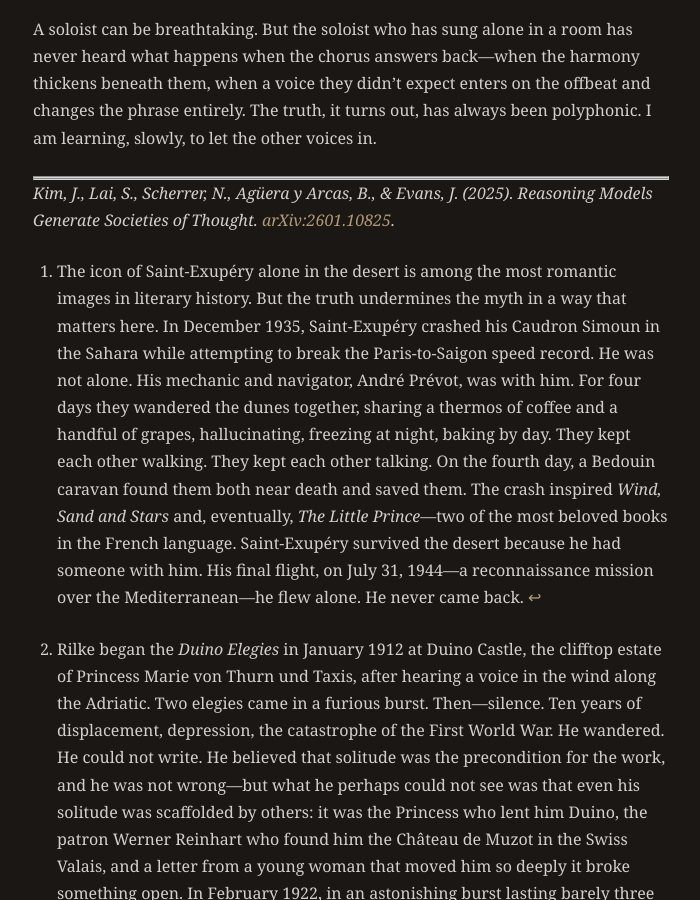
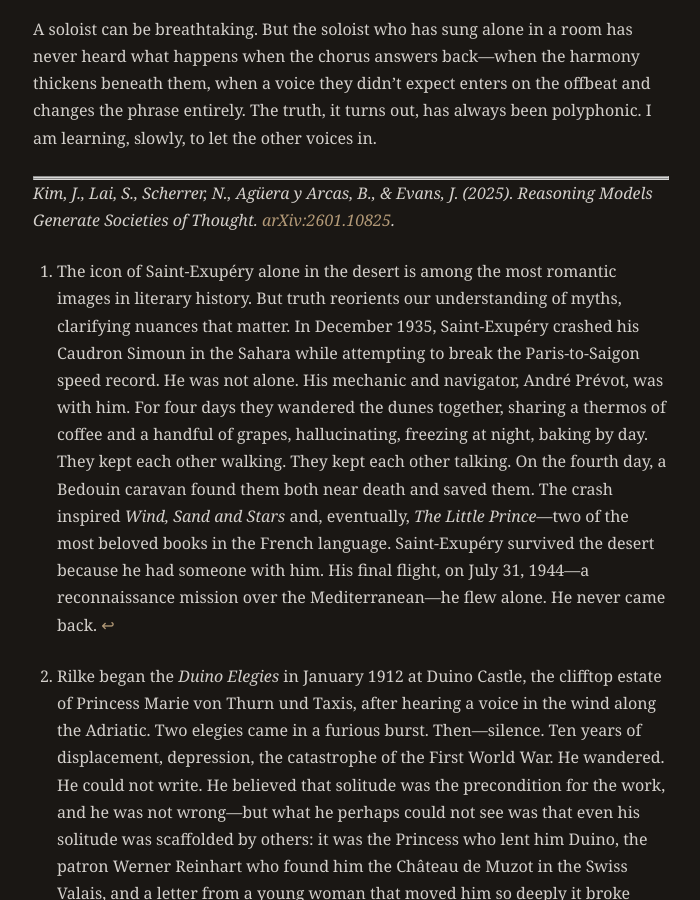
Before and after one commit to geosh5676/geosh5676.github.io, a Jekyll site: the page built from _posts/2026-02-02-the-friction-of-being.md, in a window 1280 px wide and 900 px high, scrolled down 5951 px. Shown: the whole window, without its empty margins (289-989 px from the left). Built offline with Jekyll 4.4.1, drawn with Linux system fonts in a browser that asks for light colours; some of the changed text lies outside the part shown.

Commit message:
Refine phrasing in Friction of Being
Co-Authored-By: Claude Opus 4.5 <noreply@anthropic.com>

```diff
--- a/_posts/2026-02-02-the-friction-of-being.md
+++ b/_posts/2026-02-02-the-friction-of-being.md
@@ -102,7 +102,7 @@ A soloist can be breathtaking. But the soloist who has sung alone in a room has
 
 ---
 
-[^1]: The icon of Saint-Exupéry alone in the desert is among the most romantic images in literary history. But the truth undermines the myth in a way that matters here. In December 1935, Saint-Exupéry crashed his Caudron Simoun in the Sahara while attempting to break the Paris-to-Saigon speed record. He was not alone. His mechanic and navigator, André Prévot, was with him. For four days they wandered the dunes together, sharing a thermos of coffee and a handful of grapes, hallucinating, freezing at night, baking by day. They kept each other walking. They kept each other talking. On the fourth day, a Bedouin caravan found them both near death and saved them. The crash inspired *Wind, Sand and Stars* and, eventually, *The Little Prince*—two of the most beloved books in the French language. Saint-Exupéry survived the desert because he had someone with him. His final flight, on July 31, 1944—a reconnaissance mission over the Mediterranean—he flew alone. He never came back.
+[^1]: The icon of Saint-Exupéry alone in the desert is among the most romantic images in literary history. But truth reorients our understanding of myths, clarifying nuances that matter. In December 1935, Saint-Exupéry crashed his Caudron Simoun in the Sahara while attempting to break the Paris-to-Saigon speed record. He was not alone. His mechanic and navigator, André Prévot, was with him. For four days they wandered the dunes together, sharing a thermos of coffee and a handful of grapes, hallucinating, freezing at night, baking by day. They kept each other walking. They kept each other talking. On the fourth day, a Bedouin caravan found them both near death and saved them. The crash inspired *Wind, Sand and Stars* and, eventually, *The Little Prince*—two of the most beloved books in the French language. Saint-Exupéry survived the desert because he had someone with him. His final flight, on July 31, 1944—a reconnaissance mission over the Mediterranean—he flew alone. He never came back.
 
 [^2]: Rilke began the *Duino Elegies* in January 1912 at Duino Castle, the clifftop estate of Princess Marie von Thurn und Taxis, after hearing a voice in the wind along the Adriatic. Two elegies came in a furious burst. Then—silence. Ten years of displacement, depression, the catastrophe of the First World War. He wandered. He could not write. He believed that solitude was the precondition for the work, and he was not wrong—but what he perhaps could not see was that even his solitude was scaffolded by others: it was the Princess who lent him Duino, the patron Werner Reinhart who found him the Château de Muzot in the Swiss Valais, and a letter from a young woman that moved him so deeply it broke something open. In February 1922, in an astonishing burst lasting barely three weeks, Rilke completed all ten Elegies *and* wrote the entire *Sonnets to Orpheus*—fifty-five poems channeled as if from elsewhere. He wept when it was finished. He called it the storm that had finally come. But the storm had been gathering in the space that others held for him, even in his aloneness. The greatest monument to poetic solitude was, in the end, a collaborative achievement—the genius alone in the room, yes, but the room itself a gift.
 
```
Also changed, not shown: other parts of _posts/2026-02-02-the-friction-of-being.md (+1 -1 lines).
